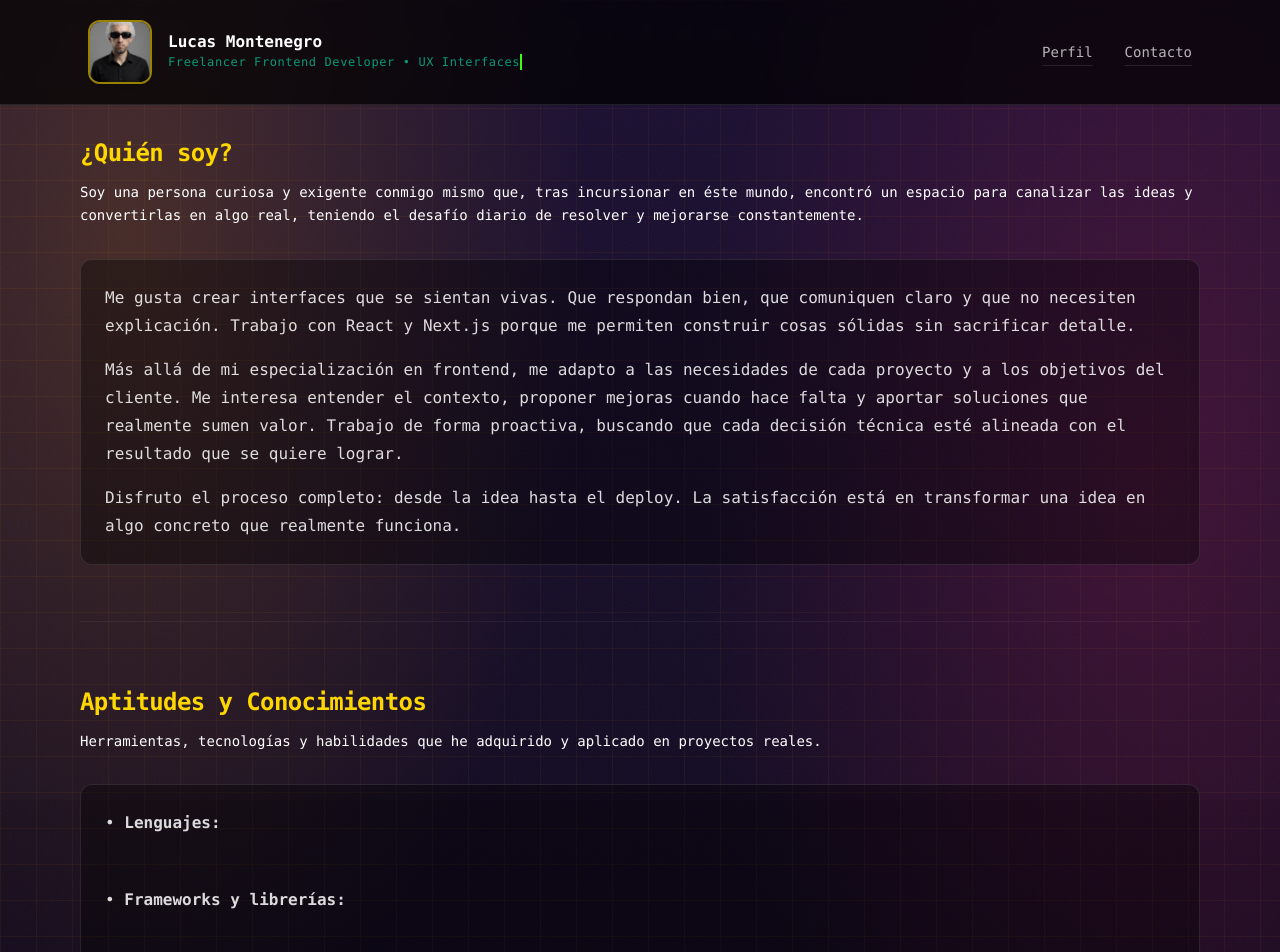
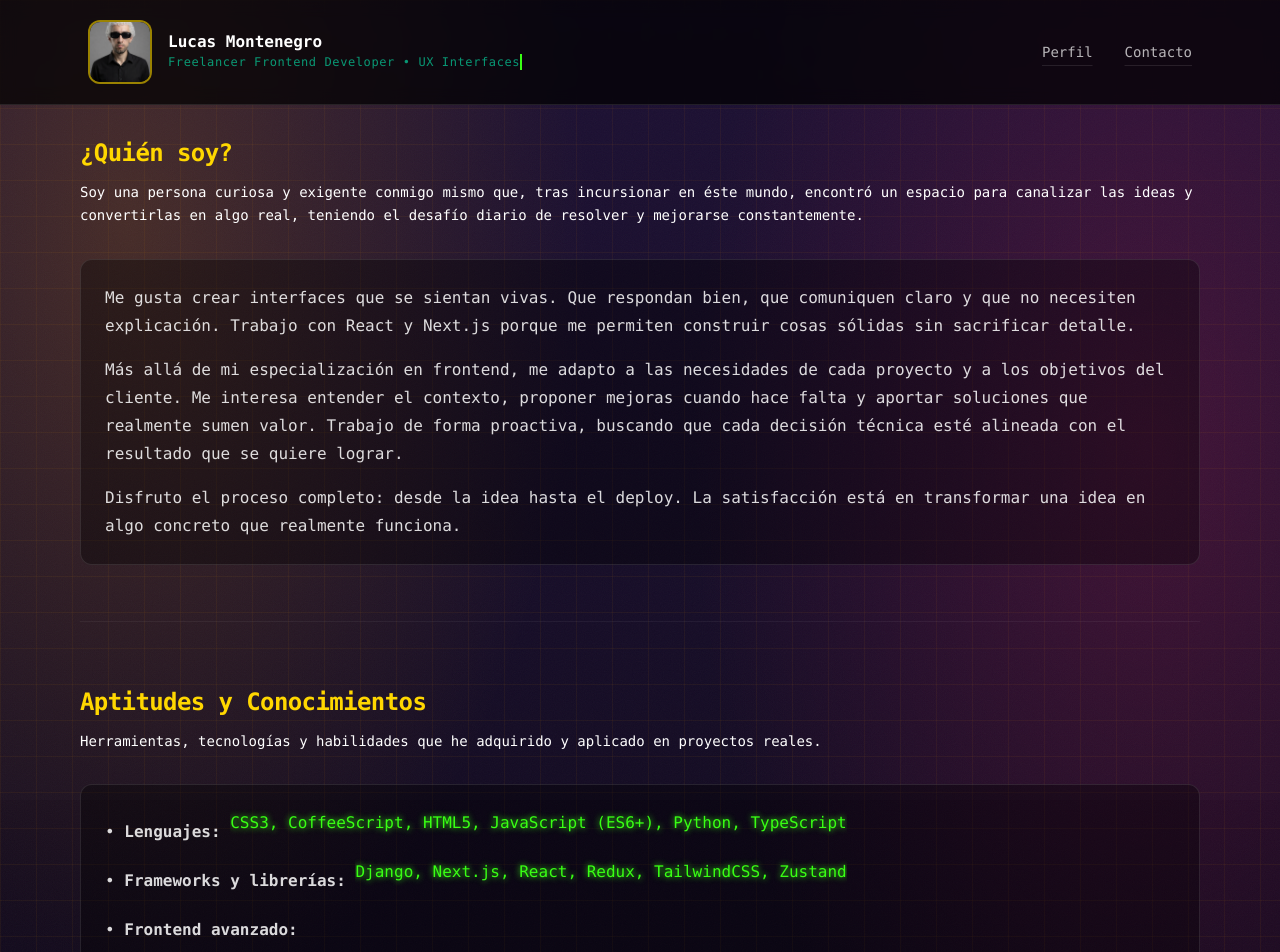
Before and after one commit to lu-developer476/Portfolio, a Next.js app: page /about in a window 1280 px wide. Shown: the top 952 px of the page. Built offline with nearby package versions, Linux system fonts and the light colour scheme.

Commit message:
globals.css

```diff
--- a/src/app/globals.css
+++ b/src/app/globals.css
@@ -112,7 +112,7 @@ body {
     width: 0;
   }
   to {
-    width: 100%;
+    width: max-content;
   }
 }
 
@@ -120,8 +120,11 @@ body {
   display: inline-block;
   overflow: hidden;
   white-space: nowrap;
+  width: 0;
+
   color: #39ff14;
-  clip-path: inset(0 100% 0 0);
+  text-shadow: 0 0 6px #39ff14;
+
   animation: typingWord 0.6s steps(20, end) forwards;
 }
 
```
